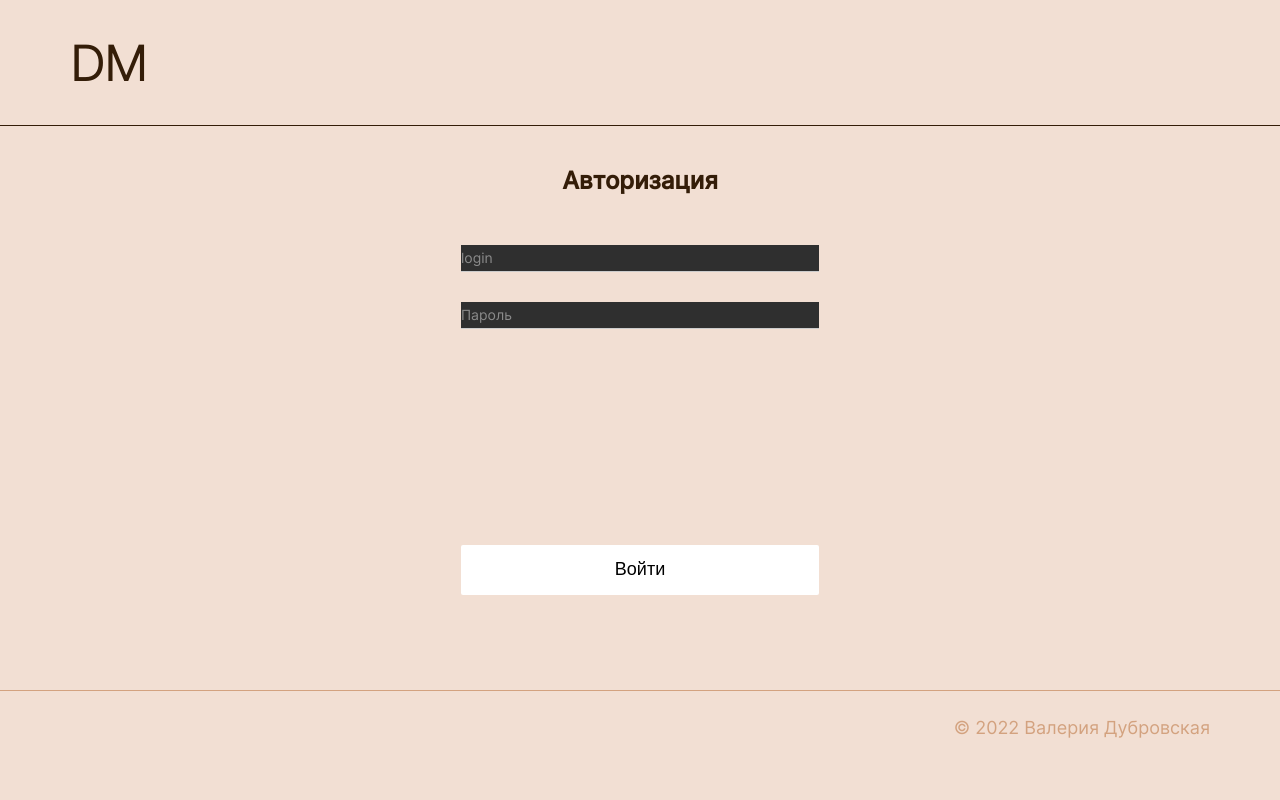
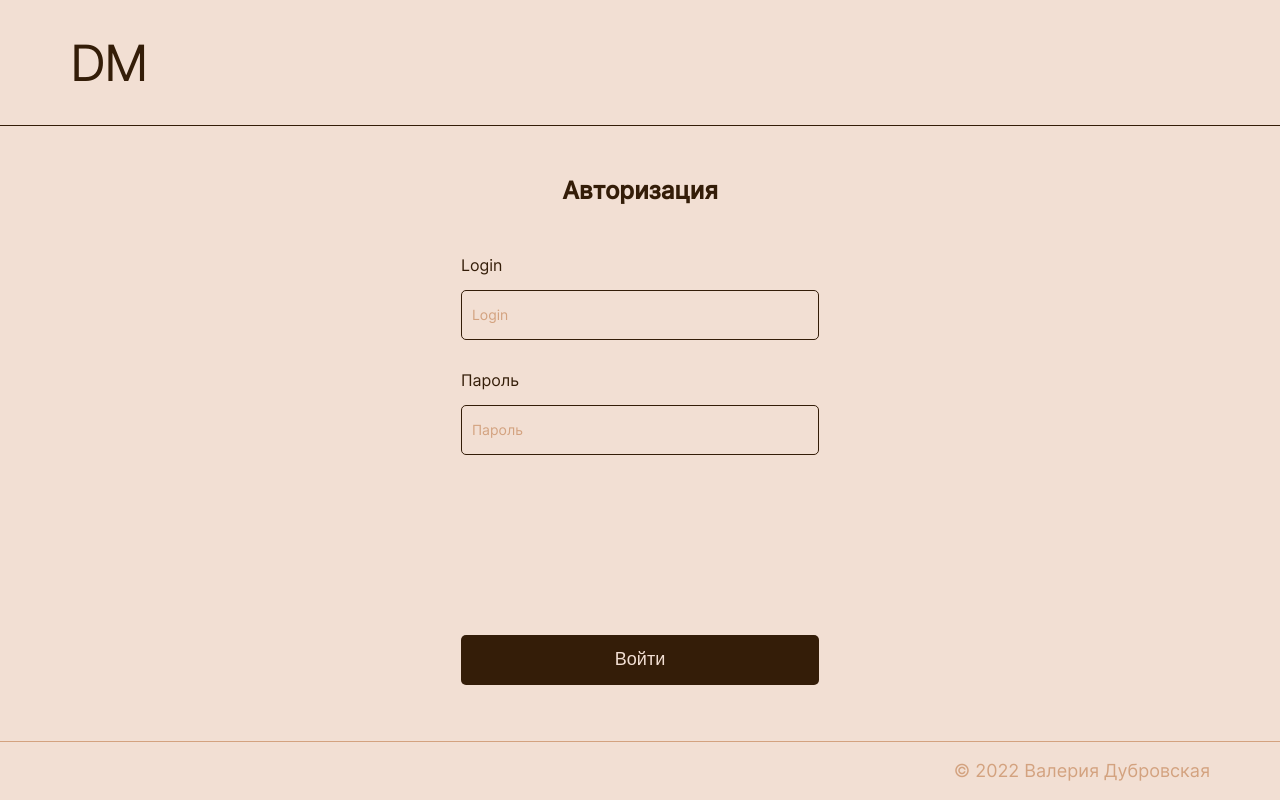
Before and after one commit to Spheno/delivery-map, a React (Create React App) app: page /signin in a window 1280 px wide. Built offline with nearby package versions, Linux system fonts and the light colour scheme.

Commit message:
login form

```diff
--- a/src/components/Footer/Footer.css
+++ b/src/components/Footer/Footer.css
@@ -1,10 +1,12 @@
 .footer {
-  min-height: 74px;
+  min-height: 50px;
   padding: 0 70px;
   display: flex;
   align-items: center;
   justify-content: flex-end;
   border-top: 1px solid #d3a27f;
+  margin-top: auto;
+
 }
 
 .footer__copyright {
--- a/src/components/Login/Login.css
+++ b/src/components/Login/Login.css
@@ -2,47 +2,51 @@
   display: flex;
   flex-direction: column;
   align-items: center;
-  margin: 20px auto 80px;
 }
 
 .form__title {
   font-size: 24px;
   font-weight: 900;
   line-height: 1.22;
-  margin-bottom: 50px;
+  margin: 50px auto;
+
 }
 
 .form__container {
   display: flex;
   flex-direction: column;
-  align-items: center;
+  justify-content: center;
+}
+
+.form__label {
+  color: #341d08;
+  font-size: 16px;
+  display: flex;
+  flex-direction: column;
+  position: relative;
 }
 
 .form__input {
   min-width: 358px;
-  min-height: 27px;
-  border: none;
+  min-height: 50px;
+  border: solid 1px #341d08;
+  border-radius: 5px;
   font-family: 'Inter', Arial, sans-serif;
   font-size: 14px;
   line-height: 1.21;
   font-weight: 400;
-  padding: 0;
-  border-bottom: 1px solid #ccc;
+  padding: 10px;
   box-sizing: border-box;
-  background-color: #2F2F2F;
-  margin-bottom: 30px;
-  color: #fff;
-}
-
-.form__input:last-of-type {
-  margin-bottom: 216px;
+  background-color: #f2dfd3;
+  margin: 15px auto 30px;
+  color: #341d08;
 }
 
 .form__button-submit {
   min-width: 358px;
   min-height: 50px;
-  background-color: #fff;
-  color: #000;
+  background-color: #341d08;
+  color: #f2dfd3;
   font-size: 18px;
   font-weight: 400;
   line-height: 1.21;
@@ -50,26 +54,29 @@
   justify-content: center;
   align-items: center;
   border: none;
-  border-radius: 2px;
+  border-radius: 5px;
   padding: 0;
-  margin-bottom: 15px;
+  margin: 150px auto 50px;
+
 }
 
 .form__input:focus {
-  outline: 1px solid #073042;
+  outline: 1px solid #341d08;
 }
 
 .form__input::placeholder {
-  color: #8B8B8B;
+
+  color: #d3a27f;
 }
 
 .form__input:invalid {
-  color: #EE3465;
+  color: #f00;
+
 }
 
 /***************************************************/
 .form__input-error {
-  color: #EE3465;
+  color: #f00;
   padding: 0;
   margin: 0;
   min-width: 396px;
--- a/src/components/Login/Login.js
+++ b/src/components/Login/Login.js
@@ -28,11 +28,24 @@ export function Login({ /*onLogIn, err,*/ isLoggedIn }) {
       <section className="form">
         <h2 className="form__title">Авторизация</h2>
         <form name="signin" className="form__container" /*onSubmit={(e) => handleSubmit(e)}*/ >
+          <label className="form__label" htmlFor="login">
+            Login
             <input type="text" name="login" className="form__input" id="login"
-          placeholder="login" minLength="2" maxLength="30" required /*onChange={(e) => handleChangeEmail(e)}*/ />
+              placeholder="Login" minLength="2" maxLength="30" required /*onChange={(e) => handleChangeEmail(e)}*/ />
+            <span className="form__input-error" id="login-error">
+              {/*errors.email || ""*/}
+            </span>
+          </label>
+          <label className="form__label" htmlFor="password">
+            Пароль
             <input type="password" name="password" className="form__input" id="password"
               placeholder="Пароль" required /*onChange={(e) => handleChangePassword(e)}*/ />
-        <button className="form__button-submit form__button-submit_type_signin" type="submit">Войти</button>
+            <span className="form__input-error" id="password-error">
+              {/*errors.password || ""*/}
+            </span>
+          </label>
+
+          <button className="form__button-submit form__button-submit_type_signin hover-button" type="submit">Войти</button>
         </form>
       </section>
     </main>
--- a/src/index.css
+++ b/src/index.css
@@ -10,6 +10,12 @@
   margin: 0 auto;
 }
 
+#root {
+  min-height: 100vh;
+  display: flex;
+  flex-direction: column;
+}
+
 .page__container {
   padding: 0 70px;
 }
```
Lines whose indentation alone changed are shown as unchanged.
